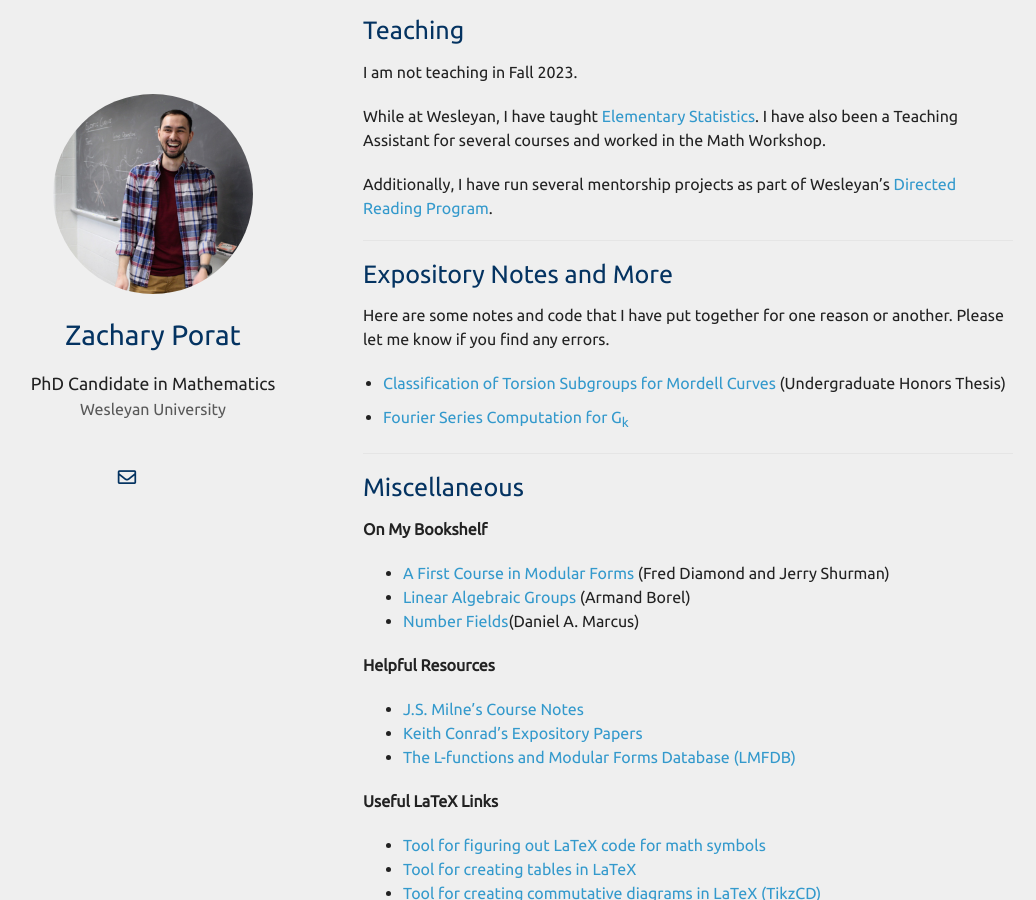
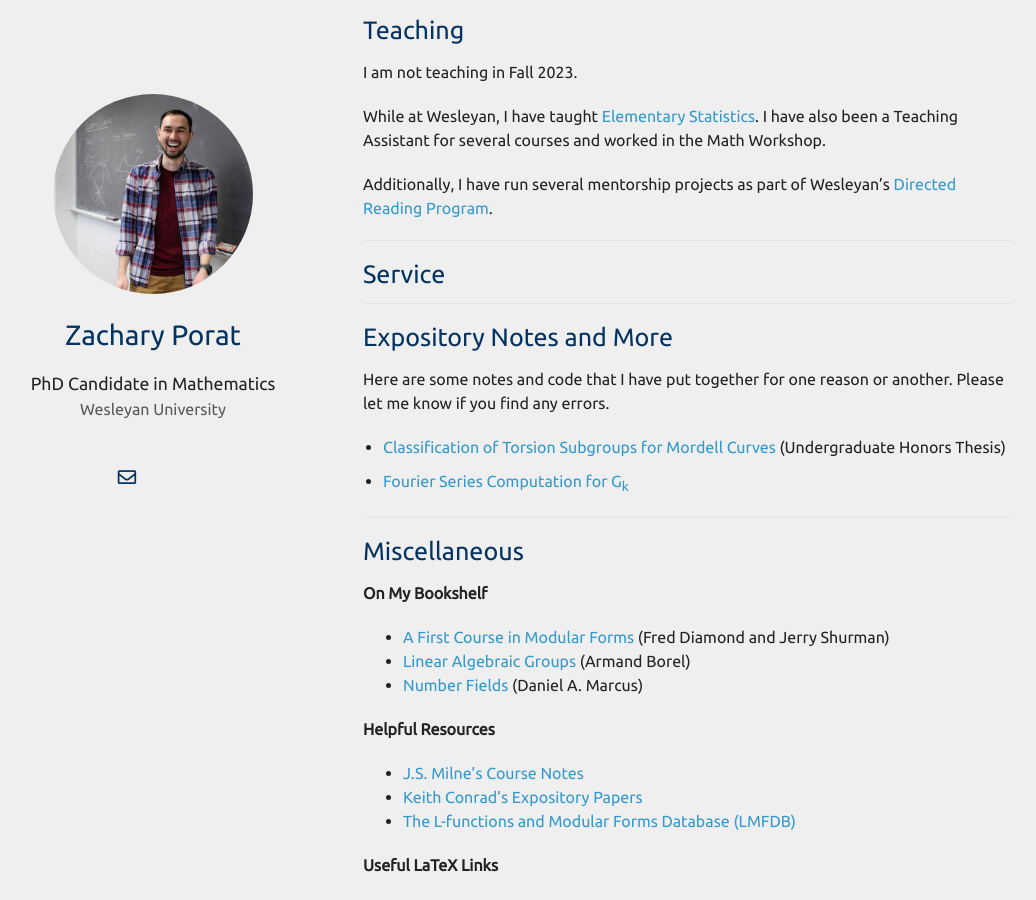
Before and after one commit to zporat/zporat.github.io, a Jekyll site: the page built from index.md, in a window 1280 px wide and 900 px high, scrolled down 910 px. Shown: the whole window, without its empty margins (102-1138 px from the left). Built offline with Jekyll 4.4.1, drawn with Linux system fonts in a browser that asks for light colours; nearby versions of some CDN libraries; a style sheet for code colours, icons or effects is not loaded; our own code applies the rules of GitHub Pages for plain Markdown files.

Commit message:
Update index.md

```diff
--- a/index.md
+++ b/index.md
@@ -46,6 +46,10 @@ Additionally, I have run several mentorship projects as part of Wesleyan's [Dire
 
 ---
 
+## Service
+
+---
+
 ## Expository Notes and More
 
 Here are some notes and code that I have put together for one reason or another.  Please let me know if you find any errors.
@@ -63,7 +67,7 @@ Here are some notes and code that I have put together for one reason or another.
 **On My Bookshelf**
 * [A First Course in Modular Forms](https://link.springer.com/book/10.1007/978-0-387-27226-9) (Fred Diamond and Jerry Shurman)
 * [Linear Algebraic Groups](https://link.springer.com/book/10.1007/978-0-8176-4840-4) (Armand Borel)
-* [Number Fields](https://link.springer.com/book/10.1007/978-3-319-90233-3)(Daniel A. Marcus)
+* [Number Fields](https://link.springer.com/book/10.1007/978-3-319-90233-3) (Daniel A. Marcus)
 
 **Helpful Resources**
 * [J.S. Milne's Course Notes](https://www.jmilne.org/math/CourseNotes/)
```
